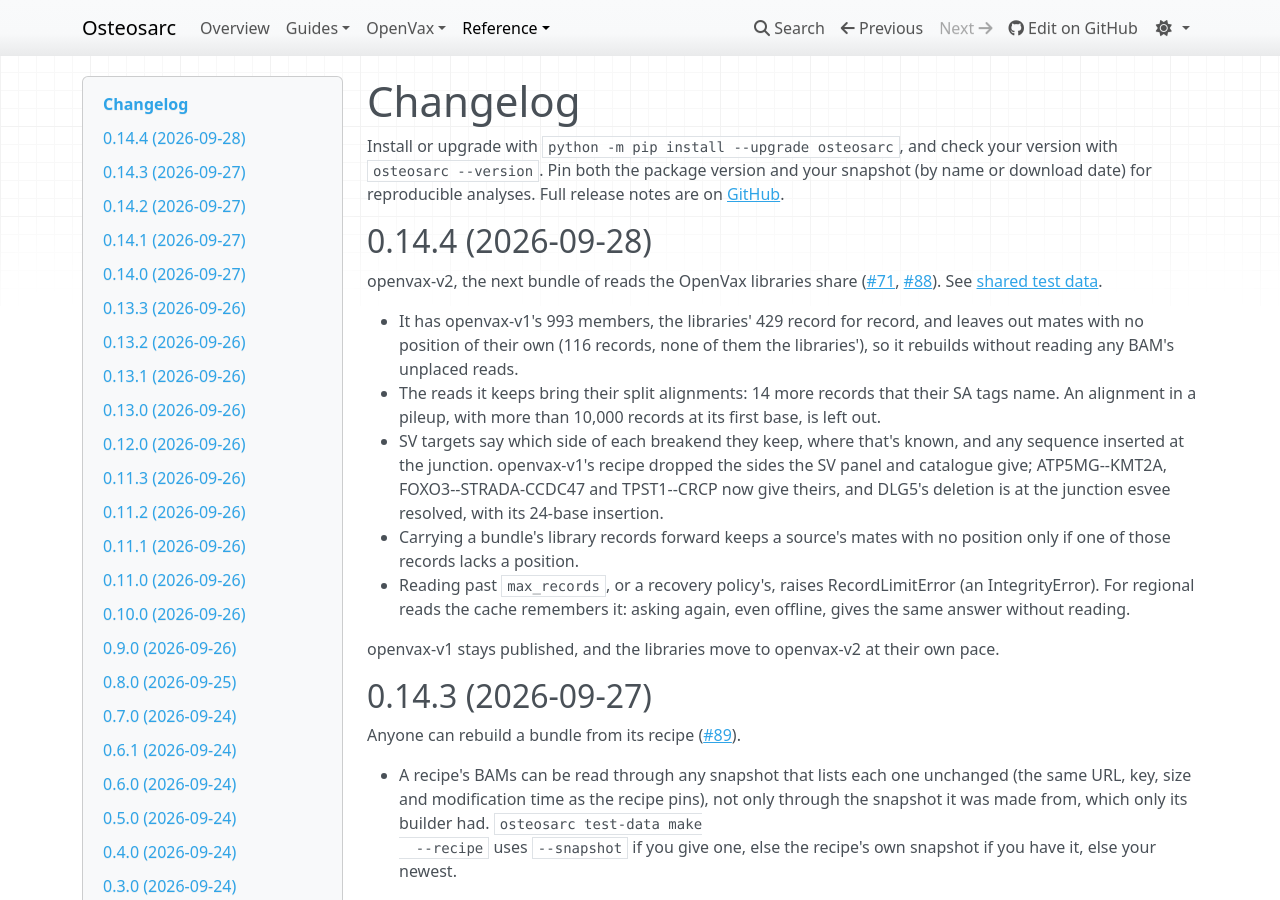
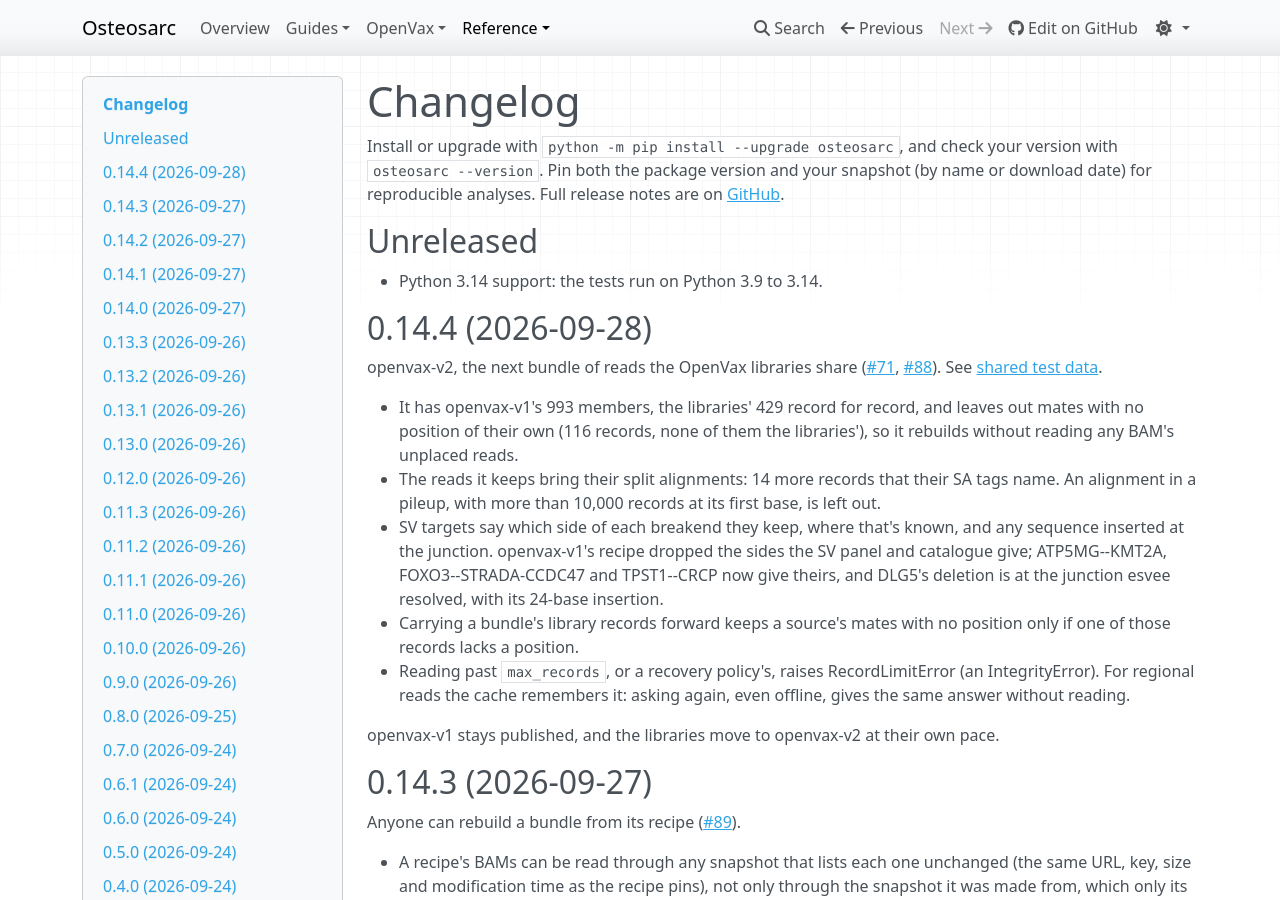
Before and after one commit to iskandr/osteosarc, an MkDocs documentation site: the page built from docs/changelog.md, in a window 1280 px wide and 900 px high. Built offline with MkDocs 1.6.1, drawn with Linux system fonts in a browser that asks for light colours; nearby versions of some CDN libraries.

Commit message:
CI: latest actions, Ubuntu 26.04, Python 3.11 and 3.14 (#98)
* CI on the latest actions and Ubuntu 26.04; test Python 3.14 (fixes #97)

Python 3.9 has no Ubuntu 26.04 build, so its job stays on 24.04.

Claude-Session: https://claude.ai/code/session_01CcNHdiWgNhPGLmd4kDvG9G

* Review: test Python 3.11 too; changelog says 3.14; reads.md asks for SAMtools 1.21 or newer

Claude-Session: https://claude.ai/code/session_01CcNHdiWgNhPGLmd4kDvG9G

```diff
--- a/docs/changelog.md
+++ b/docs/changelog.md
@@ -4,6 +4,10 @@ Install or upgrade with `python -m pip install --upgrade osteosarc`, and check
 your version with `osteosarc --version`. Pin both the package version and your
 snapshot (by name or download date) for reproducible analyses. Full release notes are on
 [GitHub](https://github.com/iskandr/osteosarc/releases).
+
+## Unreleased
+
+- Python 3.14 support: the tests run on Python 3.9 to 3.14.
 
 ## 0.14.4 (2026-09-28)
 
--- a/pyproject.toml
+++ b/pyproject.toml
@@ -23,6 +23,7 @@ classifiers = [
     "Programming Language :: Python :: 3.11",
     "Programming Language :: Python :: 3.12",
     "Programming Language :: Python :: 3.13",
+    "Programming Language :: Python :: 3.14",
     "Topic :: Scientific/Engineering :: Bio-Informatics",
 ]
 dependencies = ["beautifulsoup4>=4.12", "datacache>=1.12.0", "pysam>=0.22", "requests>=2.28"]
```
Also changed, not shown: docs/reads.md (+1 -1 lines), 3 other files.
